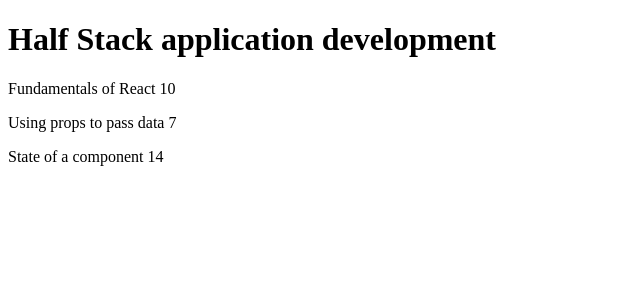
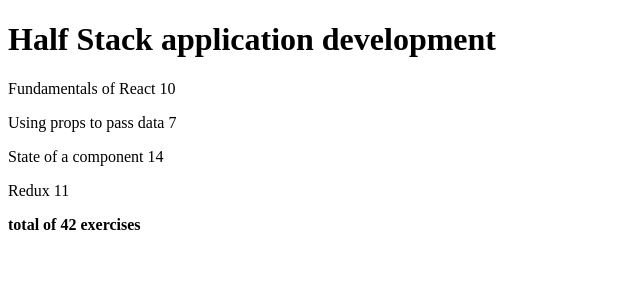
Before and after one commit to dan7sc/fso2020-part2, a React (Create React App) app: page / in a window 1280 px wide. Shown: the top 300 px of the page, without its empty margins (0-640 px from the left). Built offline with nearby package versions, Linux system fonts and the light colour scheme.

Commit message:
Add solution to exercise 2.2: Course contents step7

```diff
--- a/src/index.jsx
+++ b/src/index.jsx
@@ -25,15 +25,20 @@
           <Part name={parts[0].name} exercises={parts[0].exercises} />
           <Part name={parts[1].name} exercises={parts[1].exercises} />
           <Part name={parts[2].name} exercises={parts[2].exercises} />
+          <Part name={parts[3].name} exercises={parts[3].exercises} />
         </div>
     )
 }
 
-// const Total = (props) => {
-//     const {parts} = props
+const Total = (props) => {
+    const {parts} = props
 
-//     return <p>Number of exercises {parts[0].exercises + parts[1].exercises + parts[2].exercises}</p>
-// }
+    return (
+        <div>
+          <b>total of {parts[0].exercises + parts[1].exercises + parts[2].exercises + parts[3].exercises} exercises</b>
+        </div>
+    )
+}
 
 const Course = (props) => {
     const {course} = props
@@ -42,6 +47,7 @@
         <div>
           <Header course={course.name} />
           <Content parts={course.parts} />
+          <Total parts={course.parts} />
         </div>
     )
 }
@@ -64,6 +70,11 @@
                 name:'State of a component',
                 exercises: 14,
                 id: 3
+            },
+            {
+                name:'Redux',
+                exercises: 11,
+                id: 4
             }
         ]
     }
```
